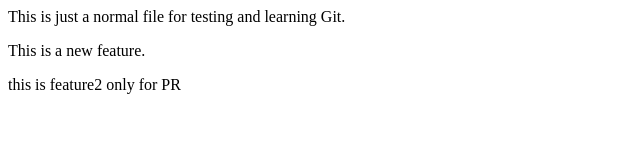
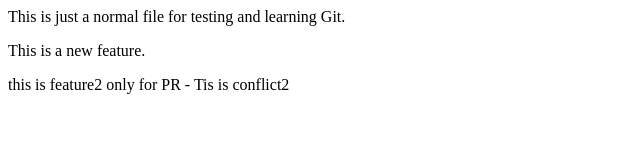
Before and after one commit to Brijeshyadeev/localrepo, a plain HTML site: page index.html in a window 1280 px wide. Shown: the whole page, without its empty margins (0-640 px from the left). Drawn offline with Linux system fonts and the light colour scheme.

Commit message:
This is conflict2 adding in line

```diff
--- a/index.html
+++ b/index.html
@@ -1,3 +1,3 @@
 <p> This is just a normal file for testing and learning Git.</p>
 <p>This is a new feature.</p>
-<p>this is feature2 only for PR</p>
+<p>this is feature2 only for PR - Tis is conflict2</p>
```
